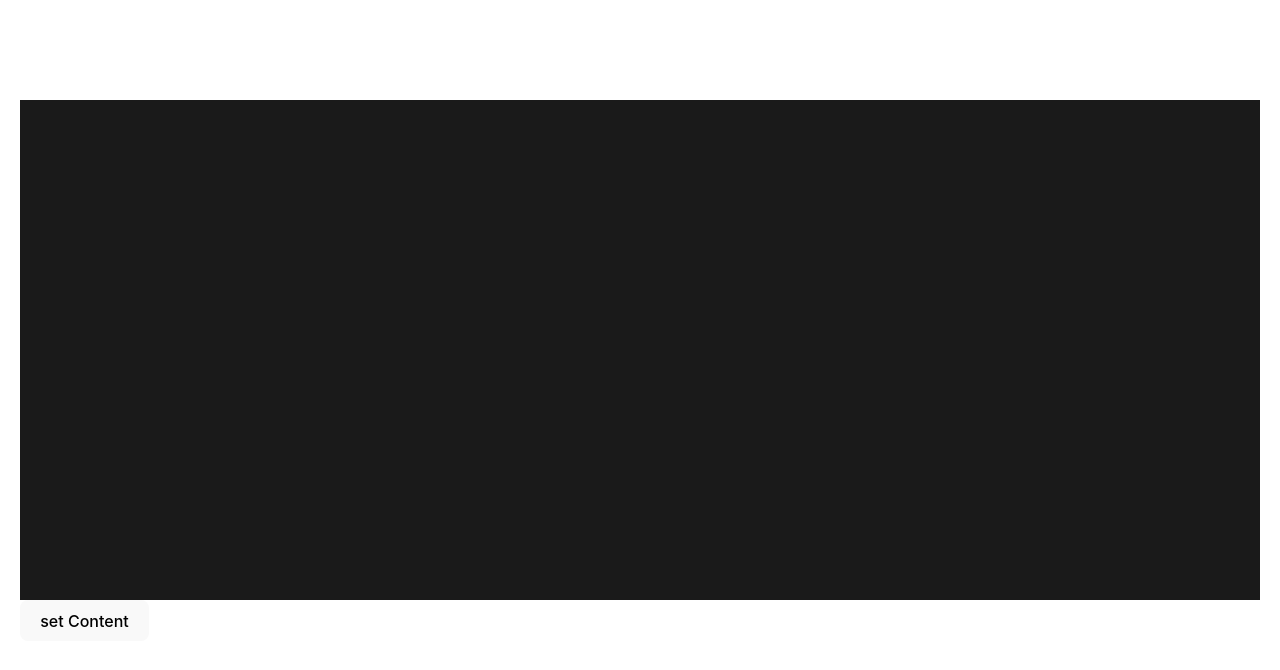
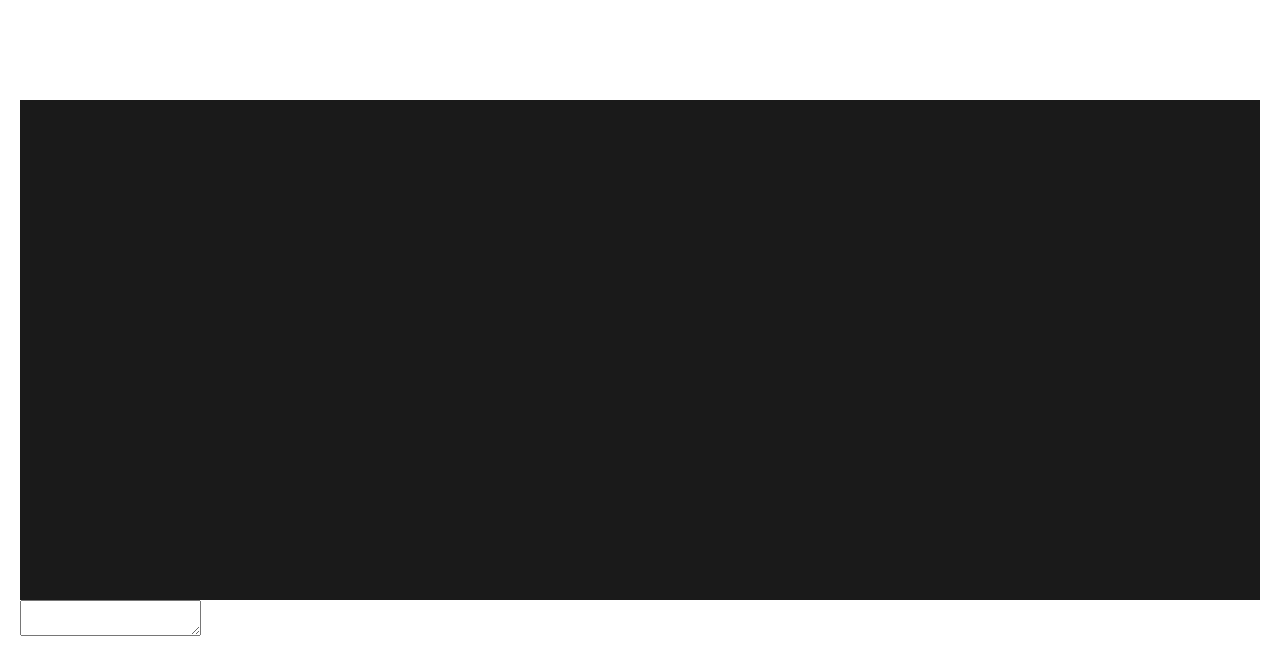
Before and after one commit to El-Ahmed/WYSIWYG-Markdown-Editor, a React (Vite) app: page / in a window 1280 px wide. Shown: the top 670 px of the page. Built offline with nearby package versions, Linux system fonts and the light colour scheme.

Commit message:
feat: :sparkles: content controlled by parent

```diff
--- a/src/App.tsx
+++ b/src/App.tsx
@@ -3,14 +3,16 @@ import "./App.css";
 import Editor from "./components/Editor/Editor";
 
 function App() {
-  const [content, setContent] = useState("\n");
+  const [content, setContent] = useState("");
   return (
     <>
       <Editor initialContent={content} onContentChange={setContent}></Editor>
-      {/* <div
-        contentEditable
-        style={{ height: 500, width: 500, backgroundColor: "#1a1a1a" }}
-      ></div> */}
+
+      <textarea
+        style={{ whiteSpace: "pre-line" }}
+        value={content}
+        onChange={(e) => setContent(e.target.value)}
+      ></textarea>
     </>
   );
 }
--- a/src/components/Editor/Editor.tsx
+++ b/src/components/Editor/Editor.tsx
@@ -1,4 +1,11 @@
-import { FC, MutableRefObject, useEffect, useRef, useState } from "react";
+import {
+  FC,
+  MutableRefObject,
+  useCallback,
+  useEffect,
+  useRef,
+  useState,
+} from "react";
 
 import styles from "./Editor.module.scss";
 
@@ -13,15 +20,15 @@ import {
 const Editor: FC<EditorProps> = ({ initialContent, onContentChange }) => {
   const editorRef: MutableRefObject<null | HTMLDivElement> = useRef(null);
   const [content, setContent] = useState("");
-  const [lines, setLines] = useState<(string | null)[]>([]);
 
-  const handleInput = () => {
+  const handleInput = useCallback(() => {
     const container = editorRef.current;
     if (!container) return;
     if (!container.innerText?.length) {
       resetEditor();
       return;
     }
+    const lines = content?.split("\n") ?? [];
     const editedChildNodes = Array.from(container.childNodes).filter(
       (node, index) => {
         return node.textContent !== lines[index];
@@ -37,18 +44,12 @@ const Editor: FC<EditorProps> = ({ initialContent, onContentChange }) => {
       handleBold(childNode);
     });
 
-    setContent(
-      Array.from(container.children)
-        .map((node) => node.textContent)
-        .join("\n")
-    );
-
-    setLines(
-      Array.from(container.childNodes).map((node) => {
-        return node.textContent;
-      })
-    );
-  };
+    const text = Array.from(container.children)
+      .map((node) => node.textContent)
+      .join("\n");
+    onContentChange(text);
+    setContent(text);
+  }, [content, onContentChange]);
 
   const handleSelect = () => {
     const container = editorRef.current;
@@ -75,14 +76,12 @@ const Editor: FC<EditorProps> = ({ initialContent, onContentChange }) => {
     div.appendChild(document.createElement("br"));
     editorRef.current.appendChild(div);
   };
-  useEffect(() => {
-    resetEditor();
-  }, [editorRef]);
 
-  const applyContent = () => {
+  const applyContent = useCallback(() => {
     if (!editorRef.current) return;
+    if (content.length && content === initialContent) return;
     editorRef.current.innerText = "";
-    content.split(/\r?\n/).forEach((text) => {
+    initialContent.split(/\r?\n/).forEach((text) => {
       const div = document.createElement("div");
       if (text.length) {
         div.textContent = text;
@@ -93,7 +92,11 @@ const Editor: FC<EditorProps> = ({ initialContent, onContentChange }) => {
     });
     handleInput();
     handleSelect();
-  };
+  }, [content, handleInput, initialContent]);
+
+  useEffect(() => {
+    applyContent();
+  }, [applyContent, initialContent]);
 
   return (
     <>
@@ -105,8 +108,6 @@ const Editor: FC<EditorProps> = ({ initialContent, onContentChange }) => {
         onSelect={handleSelect}
         onBlur={handleBlur}
       ></div>
-      <div style={{ whiteSpace: "pre-line" }}>{content}</div>
-      <button onClick={applyContent}>set Content</button>
     </>
   );
 };
```
